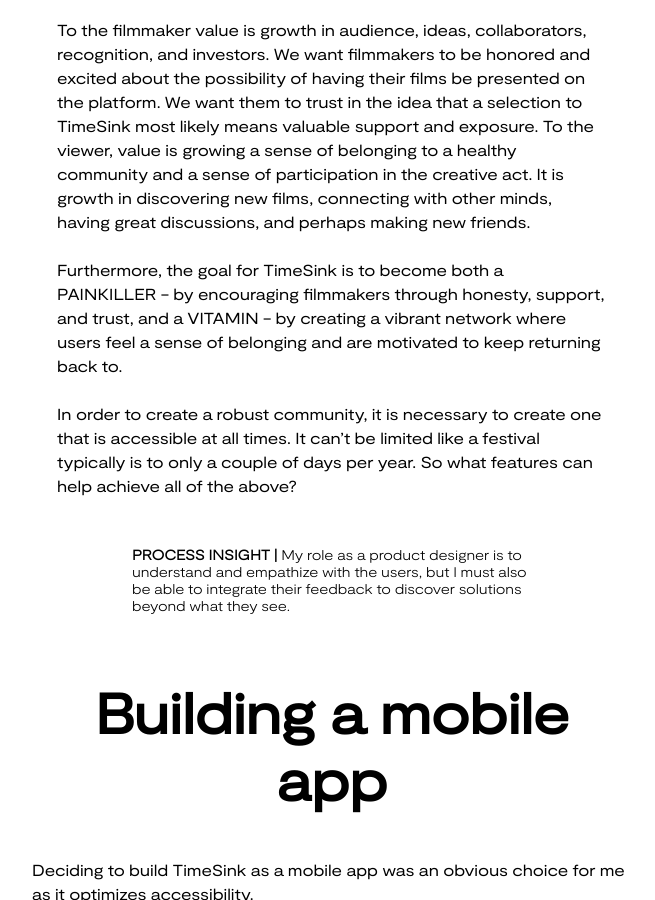
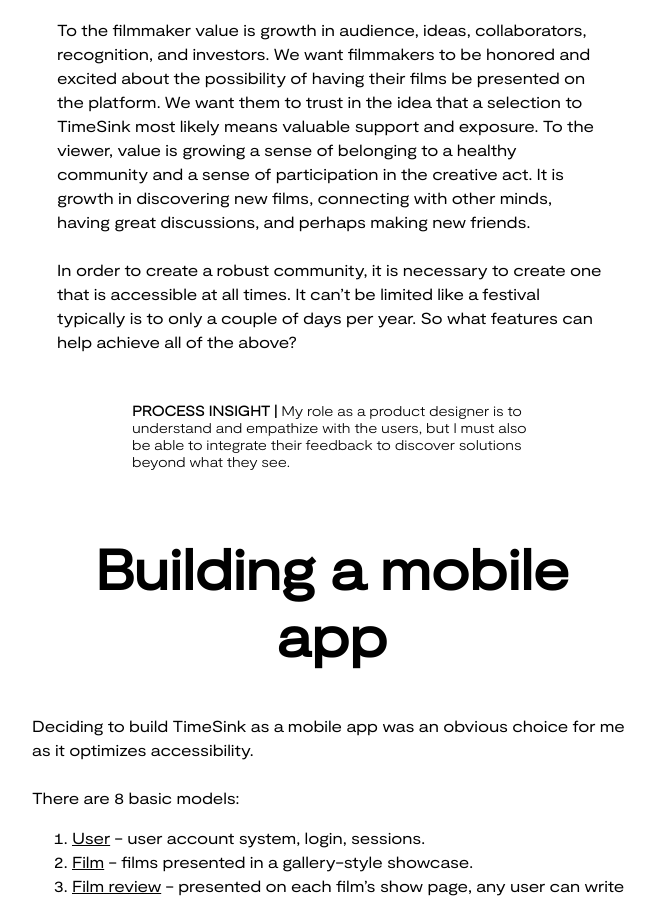
Before and after one commit to aaronzomback/design-portfolio, a Jekyll site: the page built from timesink.html, in a window 1280 px wide and 900 px high, scrolled down 6837 px. Shown: the whole window, without its empty margins (308-963 px from the left). Built offline with Jekyll 4.4.1, drawn with Linux system fonts in a browser that asks for light colours.

Commit message:
delete painkiller and vitamin

```diff
--- a/timesink.html
+++ b/timesink.html
@@ -145,8 +145,6 @@
 
     To the filmmaker value is growth in audience, ideas, collaborators, recognition, and investors. We want filmmakers to be honored and excited about the possibility of having their films be presented on the platform. We want them to trust in the idea that a selection to TimeSink most likely means valuable support and exposure. To the viewer, value is growing a sense of belonging to a healthy community and a sense of participation in the creative act. It is growth in discovering new films, connecting with other minds, having great discussions, and perhaps making new friends.<br> <br>
 
-     Furthermore, the goal for TimeSink is to become both a PAINKILLER - by encouraging filmmakers through honesty, support, and trust, and a VITAMIN - by creating a vibrant network where users feel a sense of belonging and are motivated to keep returning back to. <br> <br>
-
      In order to create a robust community, it is necessary to create one that is accessible at all times. It can’t be limited like a festival typically is to only a couple of days per year. So what features can help achieve all of the above?
     </p>
   </div>
```
